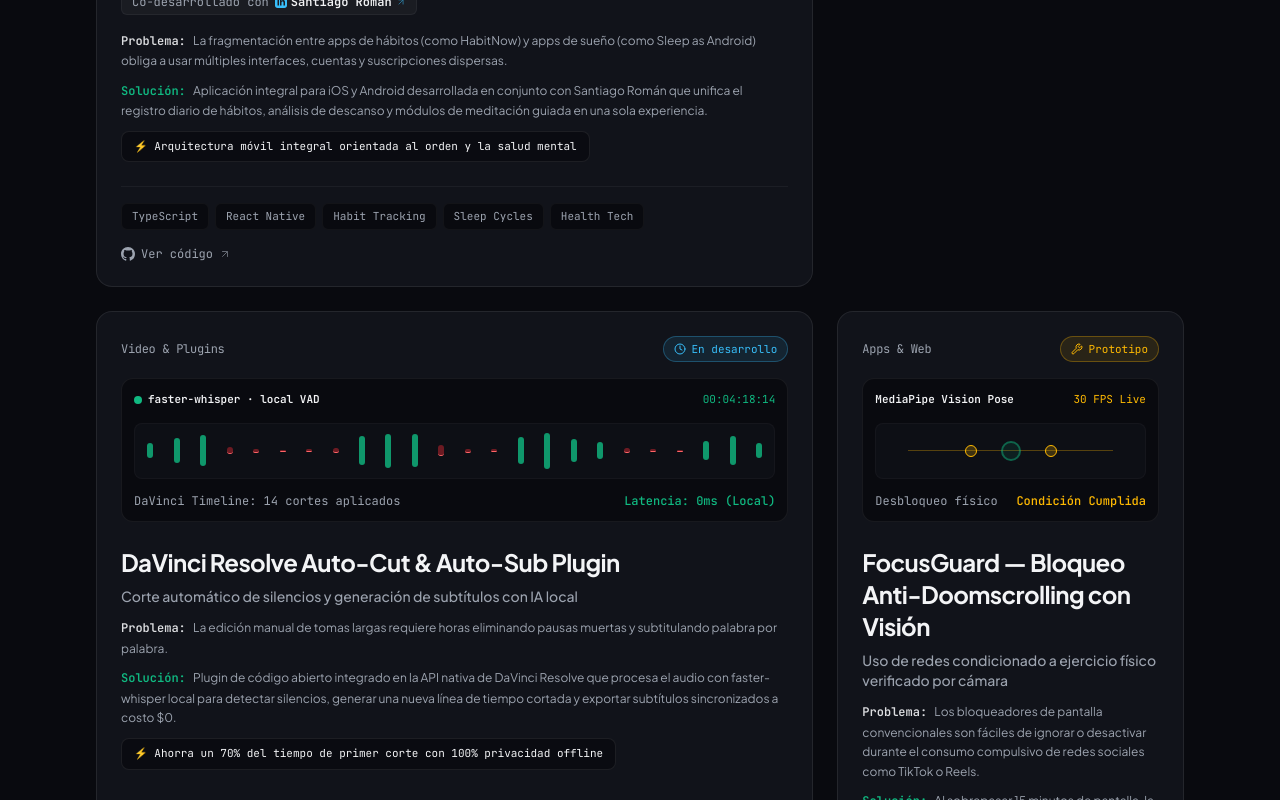
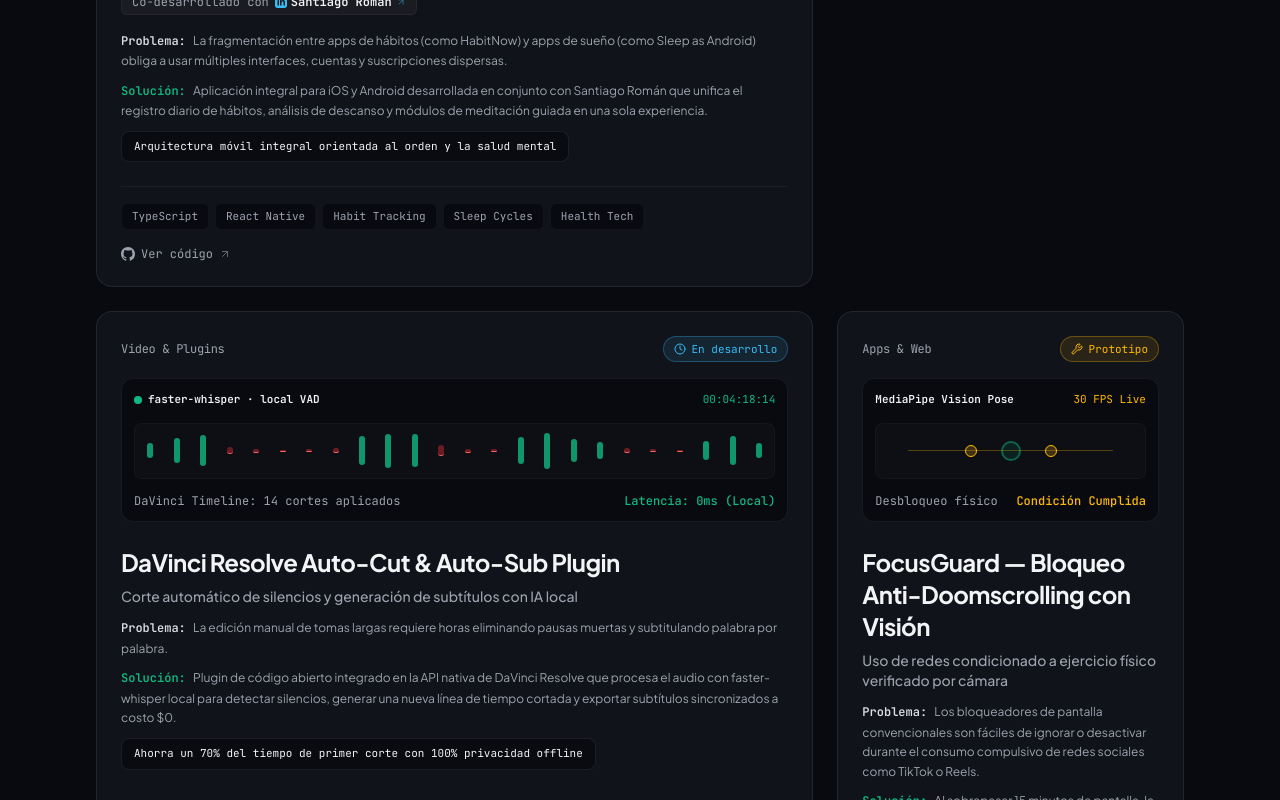
Before and after one commit to Spukerrs/portfolio, a Next.js app: page / in a window 1280 px wide. Shown: the part 1860-2660 px from the top of the page. Built offline with nearby package versions, Linux system fonts and the light colour scheme.

Commit message:
style: remove emojis across documentation, README and UI for sober engineering aesthetic

```diff
--- a/src/components/sections/BentoProjects.tsx
+++ b/src/components/sections/BentoProjects.tsx
@@ -383,7 +383,7 @@ export function BentoProjects() {
                     </p>
                     {project.metrics && (
                       <div className="inline-block px-3 py-1.5 rounded-lg bg-background/80 border border-border text-foreground font-mono text-[11px]">
-                        ⚡ {project.metrics}
+                        {project.metrics}
                       </div>
                     )}
                   </div>
```
Also changed, not shown: 10 other files (tests, documents, lock files or other folders).
